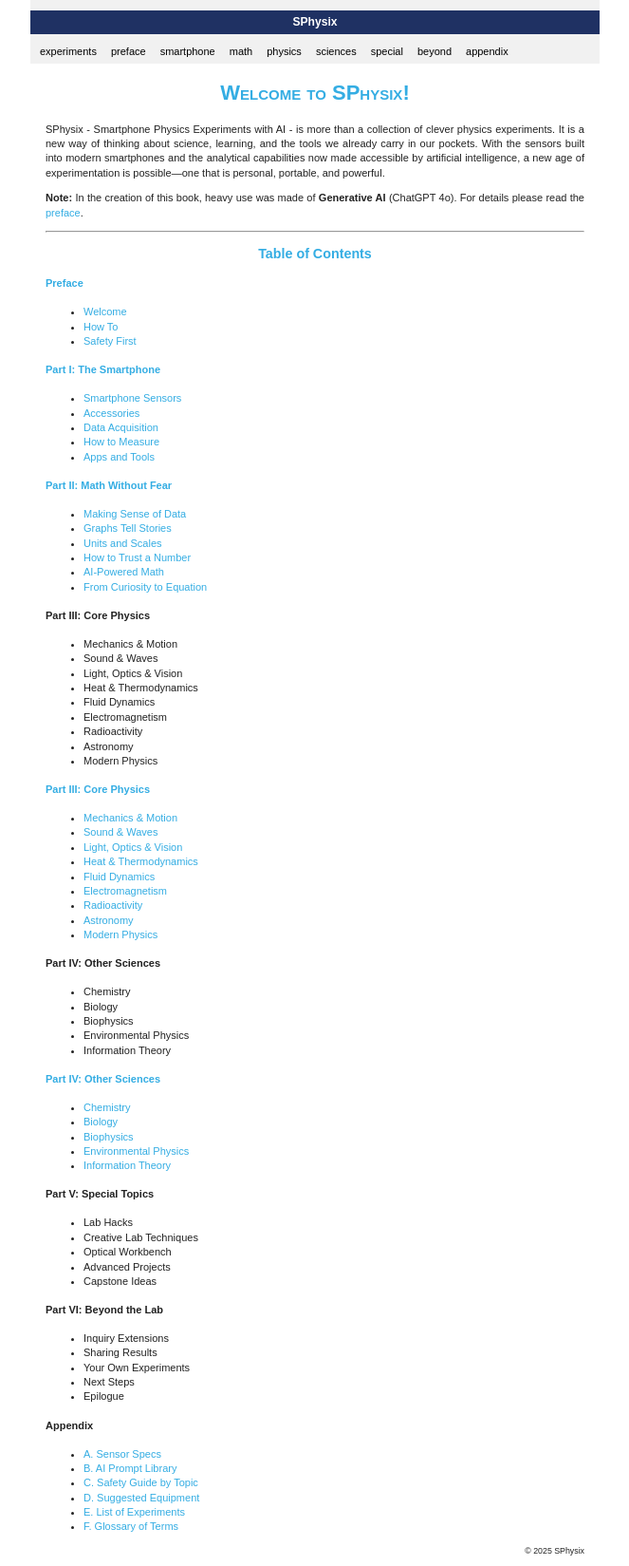
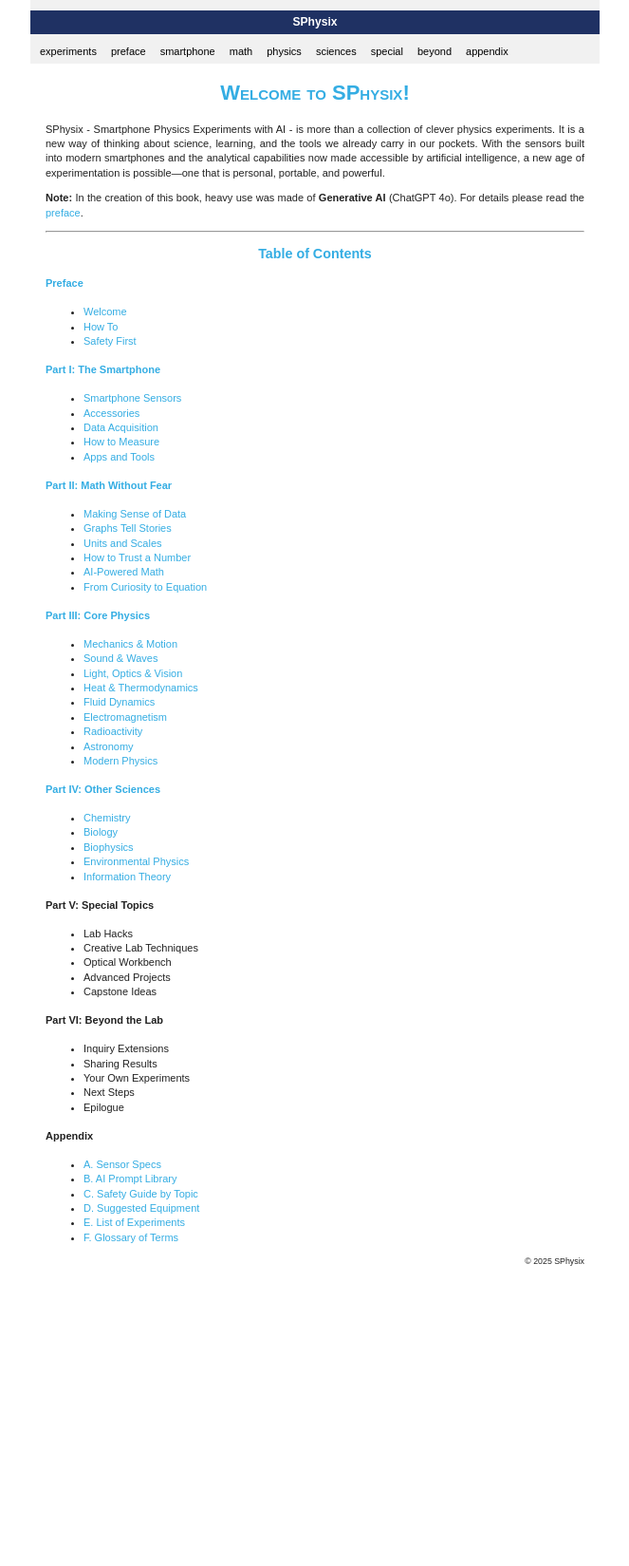
Before and after one commit to rplano/sphysix, a Jekyll site: the page built from index.md, in a window 1280 px wide. Shown: the whole page at 95% size, without its empty margins (308-971 px from the left). Built offline with Jekyll 4.4.1, drawn with Linux system fonts in a browser that asks for light colours; after the commit the page ends 1344 px from its top, so only the background shows below that.

Commit message:
Update index.md

```diff
--- a/index.md
+++ b/index.md
@@ -32,17 +32,6 @@
 - [AI-Powered Math](chapters/2_5_AI.html)
 - [From Curiosity to Equation](chapters/2_6_Equation.html)
 
-#### Part III: Core Physics
-- Mechanics & Motion
-- Sound & Waves
-- Light, Optics & Vision
-- Heat & Thermodynamics
-- Fluid Dynamics
-- Electromagnetism
-- Radioactivity
-- Astronomy
-- Modern Physics
-
 #### [Part III: Core Physics](chapters/3_0_Physics.html)
 - [Mechanics & Motion](chapters/3_1_Mechanics.html)
 - [Sound & Waves](chapters/3_2_Sound.html)
@@ -53,13 +42,6 @@
 - [Radioactivity](chapters/3_7_Radioactivity.html)
 - [Astronomy](chapters/3_8_Astronomy.html)
 - [Modern Physics](chapters/3_9_Modern.html)
-
-#### Part IV: Other Sciences
-- Chemistry
-- Biology
-- Biophysics
-- Environmental Physics
-- Information Theory
 
 #### [Part IV: Other Sciences](chapters/4_0_OtherScience.html)
 - [Chemistry](chapters/4_1_Chemistry.html)
```
